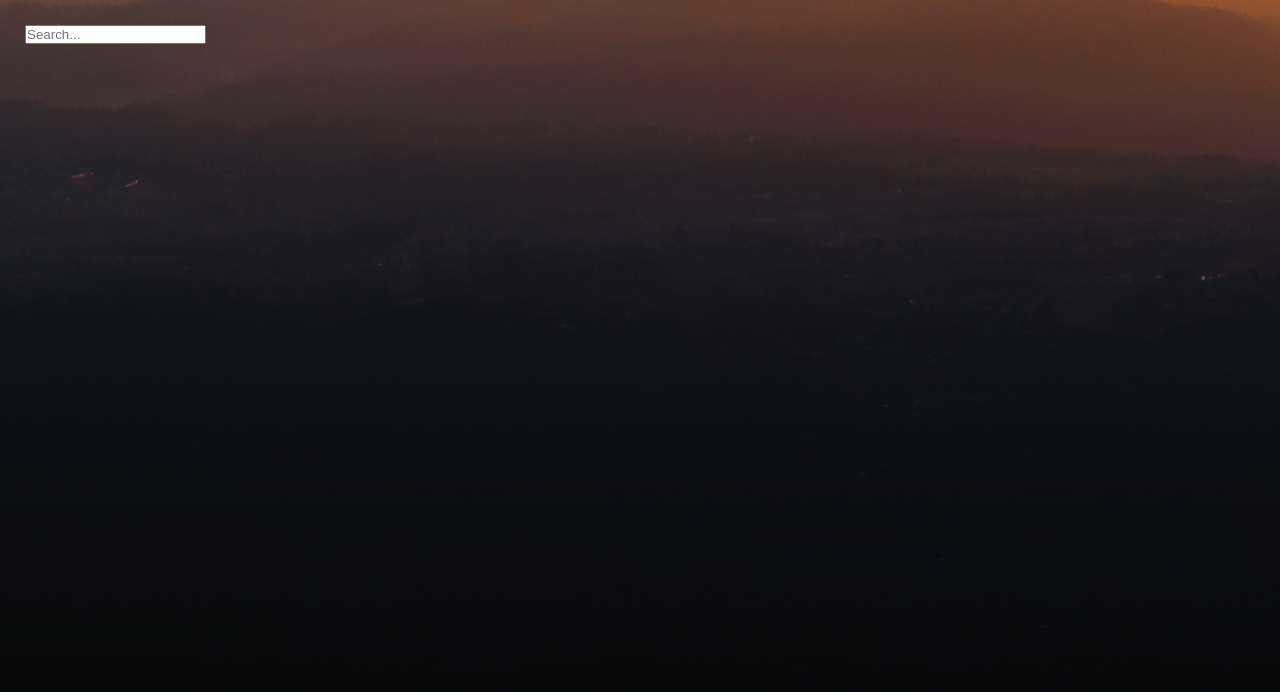
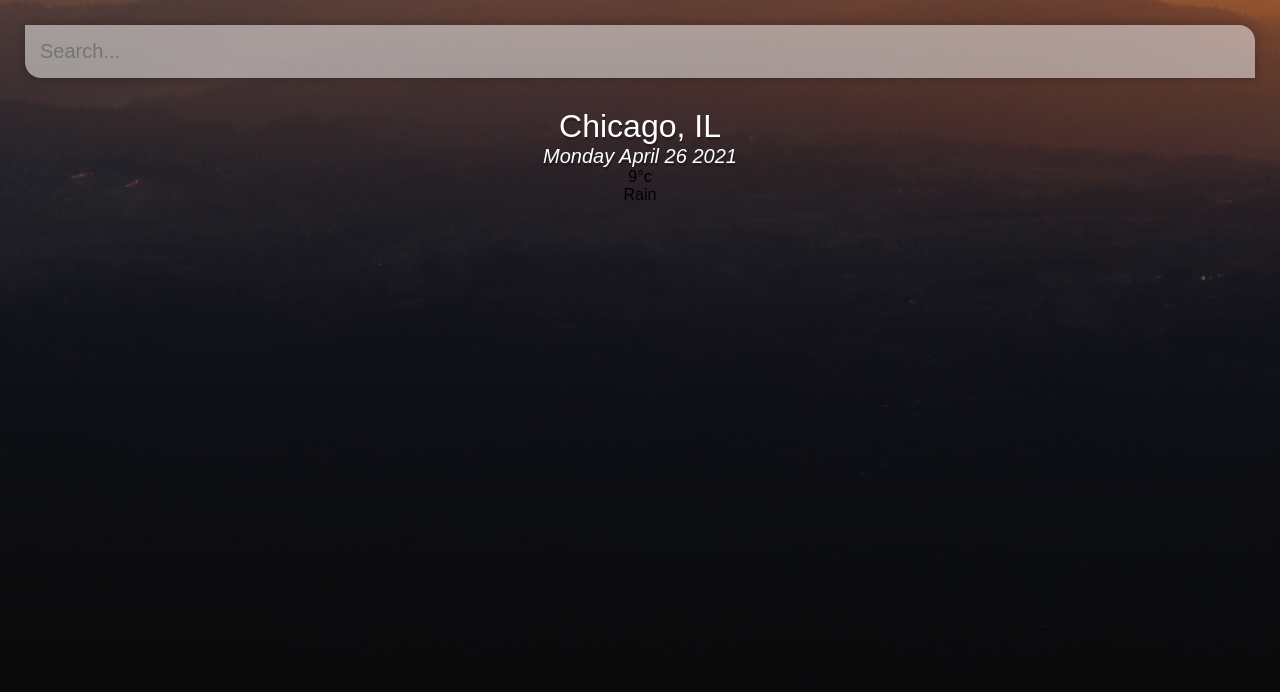
Before and after one commit to rickstylz01/vue-weather, a Vue app: page / in a window 1280 px wide. Shown: the top 692 px of the page. Built offline with nearby package versions, Linux system fonts and the light colour scheme.

Commit message:
add styling to search box.  add and style weather, location, temp and date div's and add information

```diff
--- a/src/App.vue
+++ b/src/App.vue
@@ -3,6 +3,18 @@
     <main>
       <div class="search-box">
         <input type="text" class="search-bar" placeholder="Search..." />
+      </div>
+
+      <div class="weather-wrap">
+        <div class="location-box">
+          <div class="location">Chicago, IL</div>
+          <div class="date">Monday April 26 2021</div>
+        </div>
+
+        <div class="weather-box">
+          <div class="temp">9°c</div>
+          <div class="weather">Rain</div>
+        </div>
       </div>
     </main>
   </div>
@@ -44,4 +56,55 @@ main {
 
   background-image: linear-gradient(to bottom, rgba(0,0,0,0.25), rgba(0,0,0,0.75));
 }
+
+.search-bar {
+  width: 100%;
+  margin-bottom: 30px;
+}
+
+.search-box .search-bar {
+  display: block;
+  width: 100%;
+  padding: 15px;
+
+  color: #313131;
+  font-size: 20px;
+
+  appearance: none;
+  border: none;
+  outline: none;
+  background: none;
+
+  box-shadow: 0 0 8px rgba(0, 0, 0, 0.25);
+  background-color: rgba(255, 255, 255, 0.5);
+  border-radius: 0 16px 0 16px;
+  transition: 0.4s;
+}
+
+.search-box .search-bar:focus {
+  box-shadow: 0 0 16px rgba(0, 0, 0, 0.25);
+  background-color: rgba(255, 255, 255, 0.75);
+  border-radius: 16px 0 16px 0;
+}
+
+.location-box .location {
+  color: white;
+  font-size: 32px;
+  font-weight: 500;
+  text-align: center;
+  text-shadow: 1px 3px rgba(0, 0, 0, 0.25);
+}
+
+.location-box .date {
+  color: white;
+  font-size: 20px;
+  font-weight: 300;
+  font-style: italic;
+  text-align: center;
+  text-shadow: 1px 3px rgba(0, 0, 0, 0.25);
+}
+
+.weather-box {
+  text-align: center;
+}
 </style>
```
